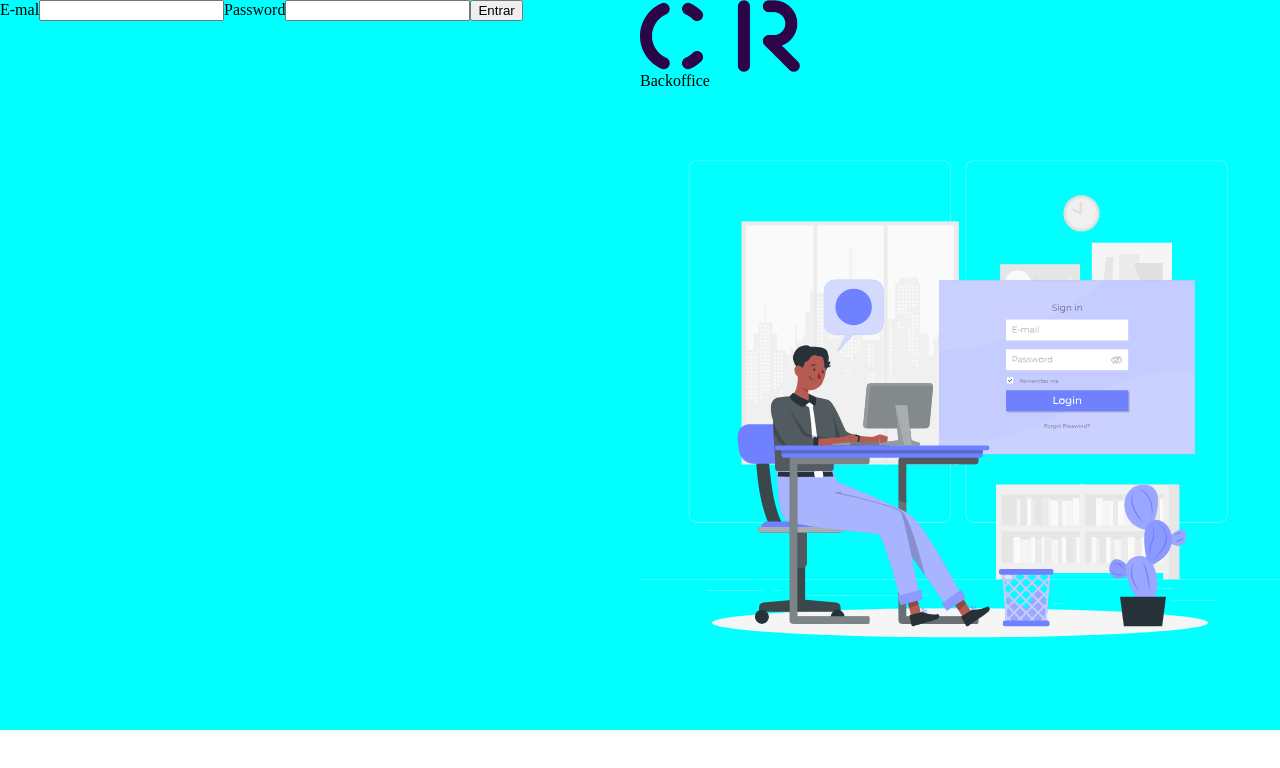
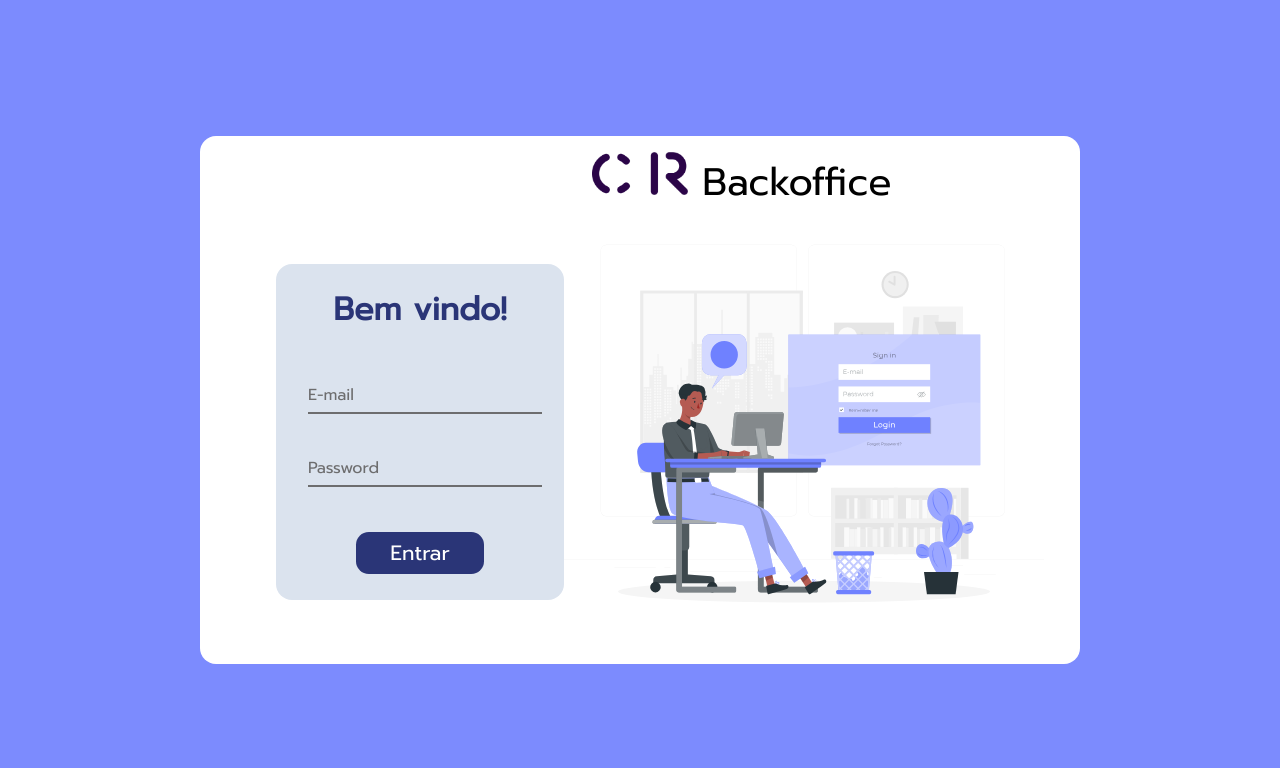
Before and after one commit to Henriqueggperes/coluna_reta-client, a React (Vite) app in the folder app/: page / in a window 1280 px wide. Shown: the top 768 px of the page. Built offline with nearby package versions, Linux system fonts and the light colour scheme.

Commit message:
style: Login Page estilizada, tudo ok!

```diff
--- a/app/src/App.css
+++ b/app/src/App.css
@@ -1,6 +1,6 @@
 @import url('https://fonts.googleapis.com/css2?family=Prompt&display=swap');
 
-html,body{
+html,body, #root{
   margin: 0;
   width: 100vw;
   height: 100vh;
--- a/app/src/pages/LoginPage/index.tsx
+++ b/app/src/pages/LoginPage/index.tsx
@@ -1,27 +1,47 @@
-import React from 'react'
-import  LoginImg from "../../assets/img/login_char.svg";
+import React from "react";
+import LoginImg from "../../assets/img/login_char.svg";
 import Logo from "../../assets/icons/cr_logo.png";
 import "./style.css";
 
 export const LoginPage = () => {
   return (
-        <section className='MainSection'>
-            <section className="card-login">
+    <section className="background">
+      <section className="MainSection">
+        <section className="left-side">
+          <div className="card-login">
             <form>
-                    <label htmlFor="email">E-mal</label>
-                    <input type="email" name="email" id="email" />
+              <h1>Bem vindo!</h1>
 
+              <div className="single-input">
+                <input required className="input" type="email" name="email" id="email" />
+                <label htmlFor="email">E-mail</label>
+              </div>
+
+              <div className="single-input">
+                <input required className="input" type="password" name="password" id="password" />
                 <label htmlFor="password">Password</label>
-                    <input type="password" name="password" id="password" />
+              </div>
 
               <button type="submit">Entrar</button>
             </form>
+          </div>
         </section>
 
-            <section className="img-login">
-                <img src={Logo} className='CR' alt="Ilustração do logo Coluna Reta" />
-                <span>Backoffice</span>
-                <img src={LoginImg} className='LoginImg' alt="Ilustração de um usuario fazendo login na aplicação" />
+        <section className="right-side">
+          <div className="logo">
+            <img
+              src={Logo}
+              className="CR"
+              alt="Ilustração do logo Coluna Reta"
+            />
+            <span> Backoffice</span>
+          </div>
+          <img
+            src={LoginImg}
+            className="LoginImg"
+            alt="Ilustração de um usuario fazendo login na aplicação"
+          />
+        </section>
       </section>
     </section>
   );
--- a/app/src/pages/LoginPage/style.css
+++ b/app/src/pages/LoginPage/style.css
@@ -1,24 +1,151 @@
+body {
+    background-color: rgba(124, 139, 254, 1);
+}
+
+.background{
+    width: 100%;
+    height: 100%;
+    display: flex;
+    align-items: center;
+    justify-content: center;
+}
+
 .MainSection {
-  width: 100%;
-  display: grid;
-  grid-template-columns: 1fr 1fr;
-  grid-template-areas: "left right";
-  background-color: aqua;
+    width: 55rem;
+    height: 33rem;
+    display: flex;
+    align-items: center;
+    justify-content: center;
+    background-color: rgb(255, 255, 255);
+    border-radius: 1rem;
+}
+
+.left-side {
+    display: flex;
+    align-items: center;
+    justify-content: center;
 }
 
 .card-login {
-    grid-area: left;
+    background-color: rgba(219, 227, 238, 1);
+    width: 18rem;
+    height: 21rem;
+    border-radius: 1rem;
+    display: flex;
+    align-items: center;
+    justify-content: center;
+    margin-top: 4rem;
+    margin-left: 2.5rem;
+}
+
+.card-login form h1 {
+    font-size: 2rem;
+    margin-bottom: 1.7rem;
+}
+
+form {
     width: 100%;
+    max-width: 14rem;
     display: flex;
     flex-direction: column;
+    align-items: center;
+    justify-content: center;
 }
 
-.img-login {
-    grid-area: right;
+
+div.single-input {
+    position: relative;
+    width: 100%;
+    margin: 20px 0;
+}
+
+div.single-input label {
+    position: absolute;
+    font-size: 1rem;
+    left: 0;
+    bottom: 7px;
+    color: #6d6d6e;
+    cursor: text;
+    transition: 0.5s ease-in-out;
+    font-family: Prompt;
+    font-size: 1rem;
+}
+
+div.single-input .input {
+    width: 100%;
+    padding: 5px;
+    color: #6d6d6e;
+    border: 0;
+    border-bottom: 2px solid #6d6d6e;
+    background: none;
+    outline: 0;
+    font-family: Prompt;
+}
+
+div.single-input .input:focus,
+div.single-input .input:valid {
+    border-bottom: 2px solid #1c36c5;
+}
+
+div.single-input .input:focus ~ label,
+div.single-input .input:valid ~ label{
+    transform: translateY(-1.4rem);
+    font-size: .8rem;
+    color: #2A3577;
+}
+
+form h1 {
+    width: 100%;
+    text-align: center;
+    color: #2A3577;
+    font-family: Prompt;
+    font-size: 1rem;
+}
+
+.right-side {
     display: flex;
     flex-direction: column;
+    align-items: center;
+    justify-content: center;
+}
+
+.logo {
+    position: absolute;
+    top: 9.5rem;
+    left: 37rem;
 }
 
 .CR {
-    width: 10rem;
+    width: 6rem;
 }
+
+.LoginImg {
+    width: 30rem;
+    margin-top: 4rem;
+    border-left: #2A3577;
+}
+
+div span {
+    font-size: 2.4rem;
+    font-family: Prompt;
+}
+
+form button {
+    margin-top: 1.6rem;
+    margin-bottom: 3rem;
+    width: 8rem;
+    padding: .3rem;
+    background-color: #2A3577;
+    color: #ffff;
+    font-family: Prompt;
+    font-size: 1.3rem;
+    border-radius: .8rem;
+    cursor: pointer;
+    transition: all .4s ease-in-out;
+    border: 0;
+}
+
+form button:hover {
+    background-color: #566ce9;
+    color: #ffff;
+}
```
Lines whose indentation alone changed are shown as unchanged.
